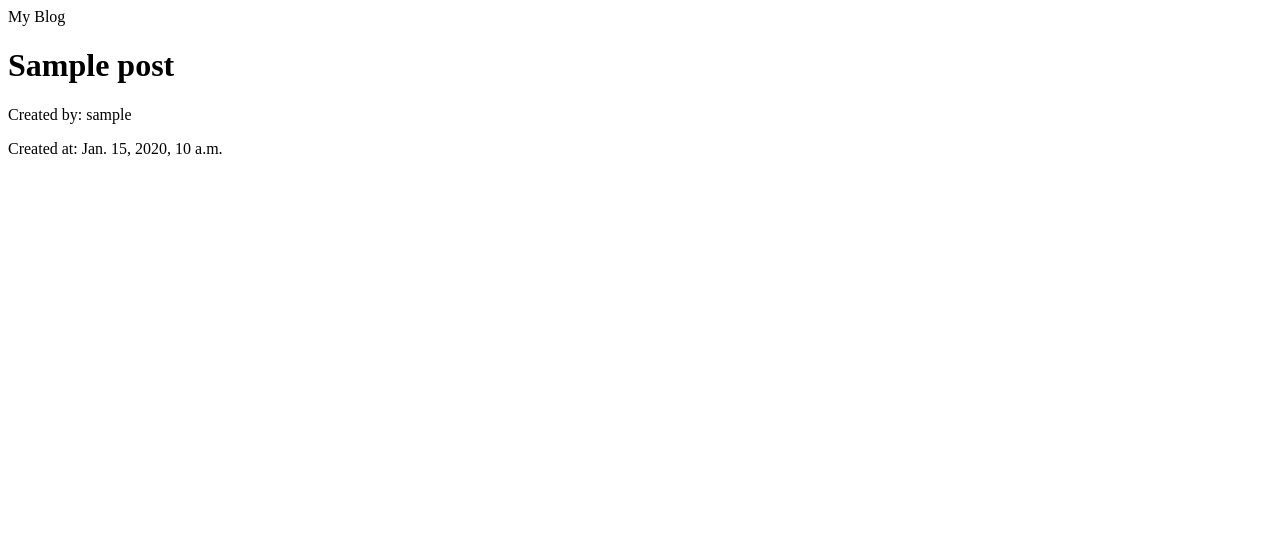
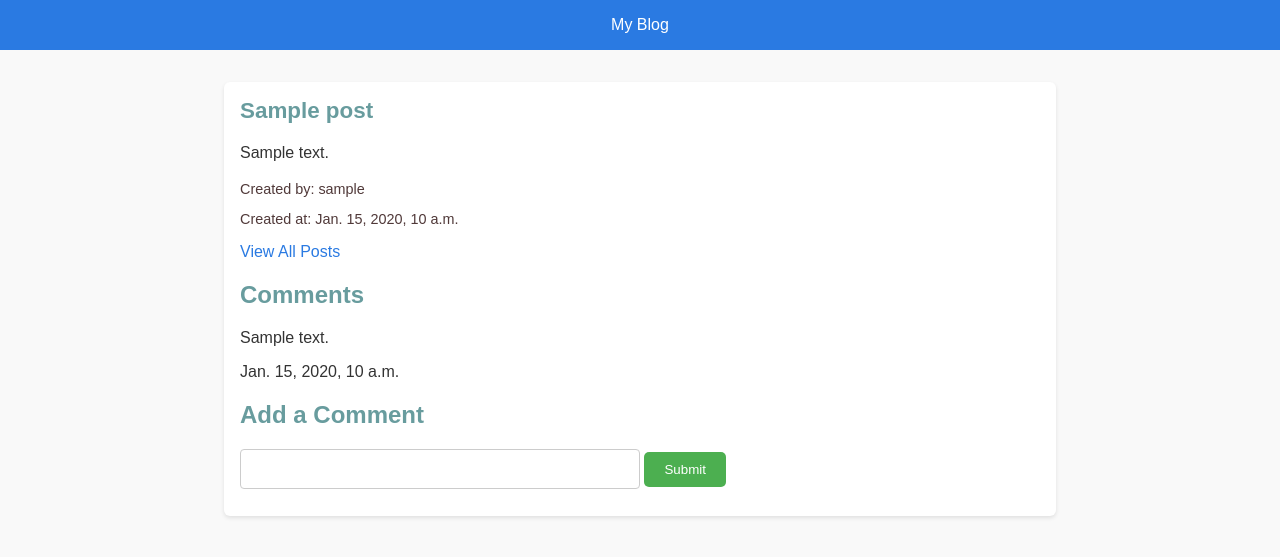
Before and after one commit to shashwot123/Blog, a Django app: page /myblog/1/ in a window 1280 px wide. Shown: the top 557 px of the page. Run offline with Django 3.2, Linux system fonts and the light colour scheme; tables that the repository leaves empty hold one stand-in row (values such as "Sample post").

Commit message:
Comments model added. Some styling added

```diff
--- /dev/null
+++ b/myblog/forms.py
@@ -0,0 +1,7 @@
+from django import forms
+from .models import Comments
+
+class CommentForm(forms.ModelForm):
+    class Meta:
+        model = Comments
+        fields = ["text"]
--- a/myblog/models.py
+++ b/myblog/models.py
@@ -10,3 +10,8 @@ class Post(models.Model):
     updated_at = models.DateTimeField(auto_now=True)
     published_at = models.DateTimeField(null=True)
     is_published = models.BooleanField(default=False)
+
+class Comments(models.Model):
+    text = models.CharField(max_length=100)
+    post = models.ForeignKey(Post, on_delete=models.CASCADE)
+    created_at = models.DateTimeField(auto_now_add=True)
--- /dev/null
+++ b/myblog/static/myblog/styles.css
@@ -0,0 +1,90 @@
+/* General layout */
+body {
+    font-family: Arial, sans-serif;
+    background-color: #f9f9f9;
+    color: #333;
+    margin: 0;
+    padding: 0;
+}
+
+a {
+    color: #2a7ae2;
+    text-decoration: none;
+}
+
+a:hover {
+    text-decoration: underline;
+}
+
+header {
+    background-color: #2a7ae2;
+    color: white;
+    padding: 1rem;
+    text-align: center;
+}
+
+header a {
+    color: white;
+    font-weight: bold;
+    font-size: 1.5rem;
+}
+
+.content {
+    max-width: 800px;
+    margin: 2rem auto;
+    padding: 0.5 1rem;
+    background: white;
+    border-radius: 6px;
+    box-shadow: 0 2px 4px rgba(0,0,0,0.1);
+}
+
+h1, h2, h3 {
+    color: #689c9e;
+}
+
+.post {
+    border-bottom: 1px solid #181616;
+    padding: 1rem 0;
+}
+
+.post:last-child {
+    border-bottom: none;
+}
+
+.post-title {
+    font-size: 1.4rem;
+    margin-bottom: 0.5rem;
+}
+
+.post-meta {
+    font-size: 0.9rem;
+    color: #503939;
+}
+
+.post-content {
+    margin-top: 1rem;
+    line-height: 1.6;
+}
+
+button{
+  background-color: #4CAF50;
+  color: white;
+  padding: 10px 20px;
+  border: none;
+  border-radius: 5px;
+  transition: background-color 0.3s ease;
+}
+
+button:hover{
+  background-color: #45a049;
+}
+
+input[type="text"] {
+  width: 50%;
+  padding: 10px;
+  font-size: 16px;
+  border: 1px solid #ccc;
+  border-radius: 4px;
+  margin-bottom: 10px;
+  box-sizing: border-box;
+}
--- a/myblog/templates/myblog/base.html
+++ b/myblog/templates/myblog/base.html
@@ -1,5 +1,9 @@
+{% load static %}
 <html>
-  <head><title>{% block title %}My Site{% endblock %}</title></head>
+  <head>
+    <link rel="stylesheet" href="{% static 'myblog/styles.css' %}">
+    <title>{% block title %}My Site{% endblock %}</title>
+  </head>
   <body>
     <header>My Blog</header>
     <div>
--- a/myblog/templates/myblog/post_detail.html
+++ b/myblog/templates/myblog/post_detail.html
@@ -1,19 +1,35 @@
 {% extends "myblog/base.html" %}
-<html>
-    <head>
-        <title>
+
 {% block title %}Blog{% endblock %}
-        </title>
-    </head>
-    <body>
+
 {% block content %}
-        <div>
-            <h1>
+    <div class="content">
+        <h1 class="post-title">
             {{post.title}}
         </h1>
-            <p> Created by: {{ post.author }} </p>
-            <p> Created at: {{ post.created_at }}</p>
+        <p class="post-content">
+            {{post.content}}
+        </p>
+        <p class="post-meta"> Created by: {{ post.author }} </p>
+        <p class="post-meta"> Created at: {{ post.created_at }}</p>
+
+        <p>
+            <a href="{% url 'post_list' %}">View All Posts</a>
+        </p>
+        <h2>Comments</h2>
+        <p>
+            {% for comment in comments %}
+                <p>{{ comment.text }}</p>
+                <p>{{ comment.created_at}}</p>
+            {% empty %}
+                <p>No Comments Yet</p>
+            {% endfor %}
+        </p>
+        <h2>Add a Comment</h2>
+        <form method="post">
+            {% csrf_token %}
+            {{ form.text }}
+            <button type="submit">Submit</button>
+        </form>
     </div>
 {% endblock %}
-    </body>
-</html>
--- a/myblog/views.py
+++ b/myblog/views.py
@@ -1,6 +1,7 @@
 from django.shortcuts import render
 from django.http import HttpResponse
-from .models import Post
+from .models import Post, Comments
+from .forms import CommentForm
 
 def post_list(request):
     posts = Post.objects.filter(is_published=True).order_by("-published_at")
@@ -8,4 +9,22 @@ def post_list(request):
 
 def post_detail(request, id):
     post = Post.objects.get(id=id)
-    return render(request, "myblog/post_detail.html", {"post": post})
+    comments = Comments.objects.filter(post=post).order_by("-created_at")
+
+    if request.method == "POST":
+        form = CommentForm(request.POST)
+
+        if form.is_valid():
+            #don't save because we don't know which post the comment is for
+            comment = form.save(commit=False)
+            #save to the related post
+            comment.post = post
+            comment.save()
+    else:
+        #not a POST request
+        form = CommentForm()
+
+    return render(request, "myblog/post_detail.html", {
+        "post": post,
+        "comments" : comments,
+        "form": form})
```
Also changed, not shown: myblog/templates/myblog/post_list.html (+11 -14 lines), myblog/migrations/0002_comments.py (added). Lines whose indentation alone changed are shown as unchanged.
